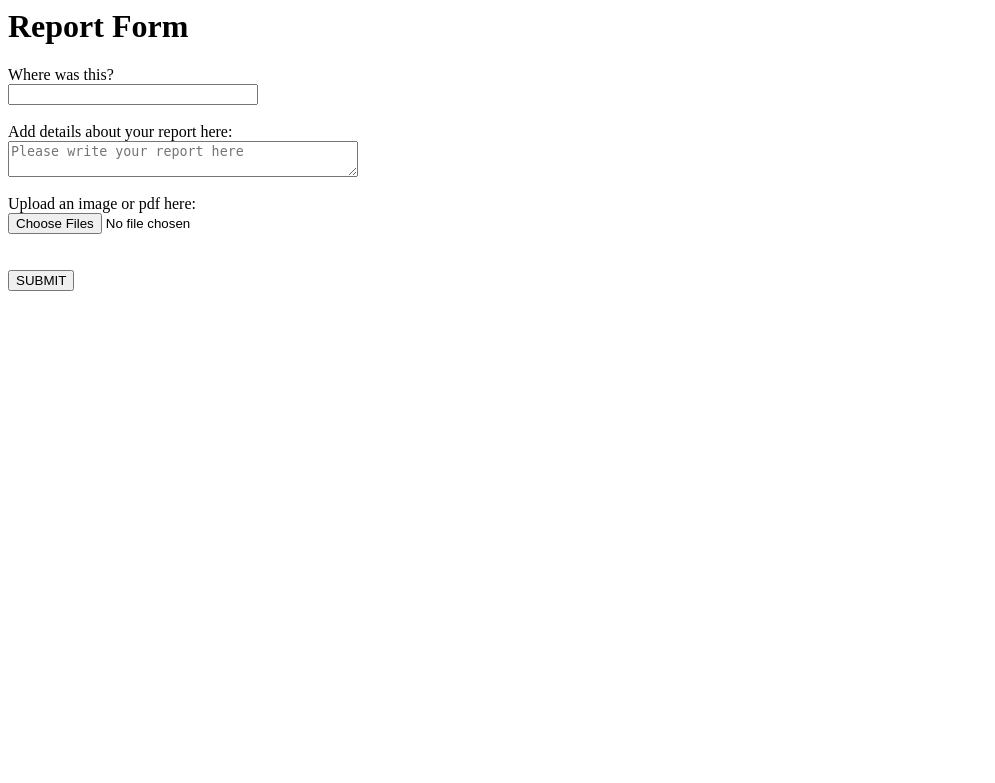
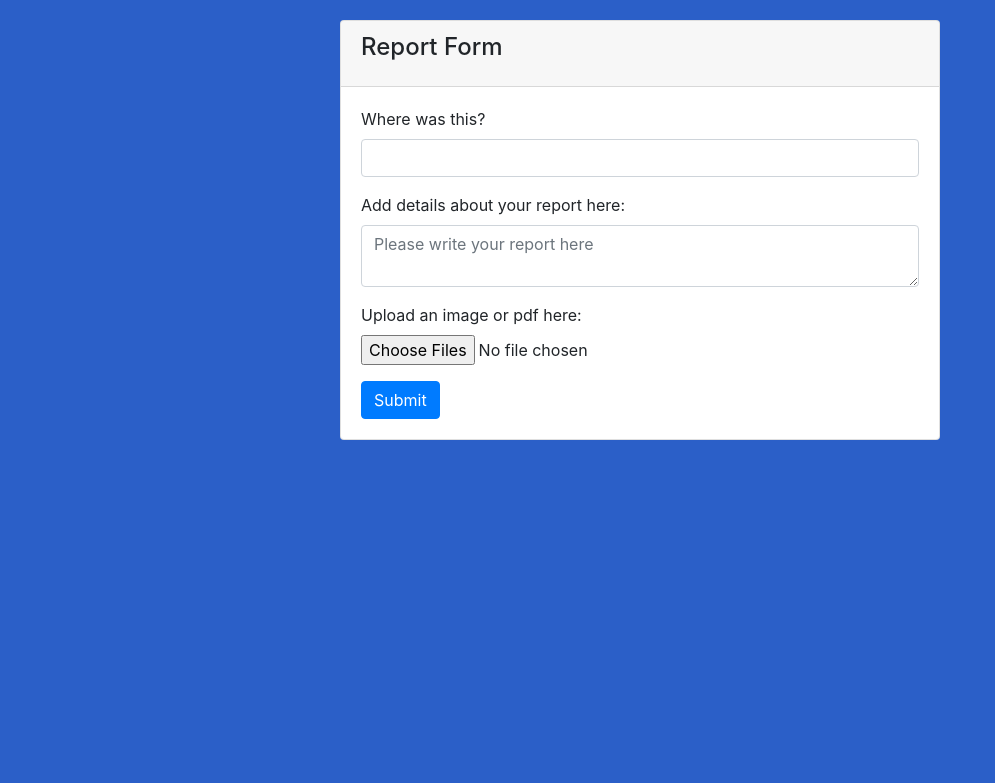
Before and after one commit to morghughes/HoosHousing, a Django app: template templates/report.html in a window 1280 px wide. Shown: the top 783 px of the page, without its empty margins (0-995 px from the left). Run offline with Django 3.2, Linux system fonts and the light colour scheme; the template is opened without the code that fills it, so the values that code supplies are empty; some libraries are stand-ins or nearby versions.

Commit message:
Made changes to frontend for the report page and the signup page

```diff
--- a/templates/report.html
+++ b/templates/report.html
@@ -1,18 +1,58 @@
-<form action="{% url 'submit' %}" method="post" enctype="multipart/form-data">
-    {% csrf_token %}
-    <h1>Report Form</h1>
-    <div class="form-floating mb-3">
-        <label for="location">Where was this?</label><br>
-        <input type="text" class="form-control" name="location" id="location" placeholder="" style="width: 250px;"><br><br>
+{% load i18n %}
+
+<!DOCTYPE html>
+<html>
+<head>
+  <meta charset="utf-8">
+  <title>{% trans "Report Form" %}</title>
+  <link rel="stylesheet" href="https://stackpath.bootstrapcdn.com/bootstrap/4.5.2/css/bootstrap.min.css">
+  <style>
+    body {
+      background-color: #2b5fc8;
+    }
+    .container {
+      padding-top: 20px;
+    }
+    .card {
+      margin: auto;
+      max-width: 600px;
+    }
+  </style>
+</head>
+<body>
+  <div class="container">
+    <div class="row">
+      <div class="col-md-8 offset-md-2">
+        <div class="card">
+          <div class="card-header">
+            <h4 class="card-title">{% trans "Report Form" %}</h4>
+          </div>
+          <div class="card-body">
+            <form action="{% url 'submit' %}" method="post" enctype="multipart/form-data">
+              {% csrf_token %}
+              <div class="form-group">
+                <label for="location">{% trans "Where was this?" %}</label>
+                <input type="text" class="form-control" name="location" id="location" placeholder="">
+              </div>
+              <div class="form-group">
+                <label for="comment">{% trans "Add details about your report here:" %}</label>
+                <textarea class="form-control" id="comment" name="comment" placeholder="{% trans 'Please write your report here' %}"></textarea>
+                {% if error_message %}<div class="alert alert-danger" role="alert">{{ error_message }}</div>{% endif %}
+              </div>
+              <div class="form-group">
+                <label for="file">{% trans "Upload an image or pdf here:" %}</label>
+                <input type="file" class="form-control-file" id="file" name="files" accept=".pdf, .jpeg, .png, .jpg" multiple>
+              </div>
+              <button type="submit" class="btn btn-primary">{% trans "Submit" %}</button>
+            </form>
+          </div>
+        </div>
+      </div>
     </div>
-    <div class="form-floating">
-        <label for="comment">Add details about your report here:</label><br>
-        <textarea class="form-control" placeholder="Please write your report here" id="comment" name="comment" style="width: 350px;"></textarea>
-        {% if error_message %}<p><strong>{{ error_message }}</strong></p>{% endif %}
-    </div><br>
-    <div class="form-floating">
-        <label for="file">Upload an image or pdf here:</label><br>
-        <input type="file" id="file" name="files" accept=".pdf, .jpeg, .png, .jpg" multiple>
-    </div><br><br>
-    <input type="submit" value="SUBMIT">
-</form>
+  </div>
+
+  <script src="https://code.jquery.com/jquery-3.5.1.slim.min.js"></script>
+  <script src="https://cdn.jsdelivr.net/npm/@popperjs/core@2.0.9/dist/umd/popper.min.js"></script>
+  <script src="https://stackpath.bootstrapcdn.com/bootstrap/4.5.2/js/bootstrap.min.js"></script>
+</body>
+</html>
```
Also changed, not shown: templates/account/signup.html (added, +48 -0 lines), templates/providers_list.html (added, +12 -0 lines).
